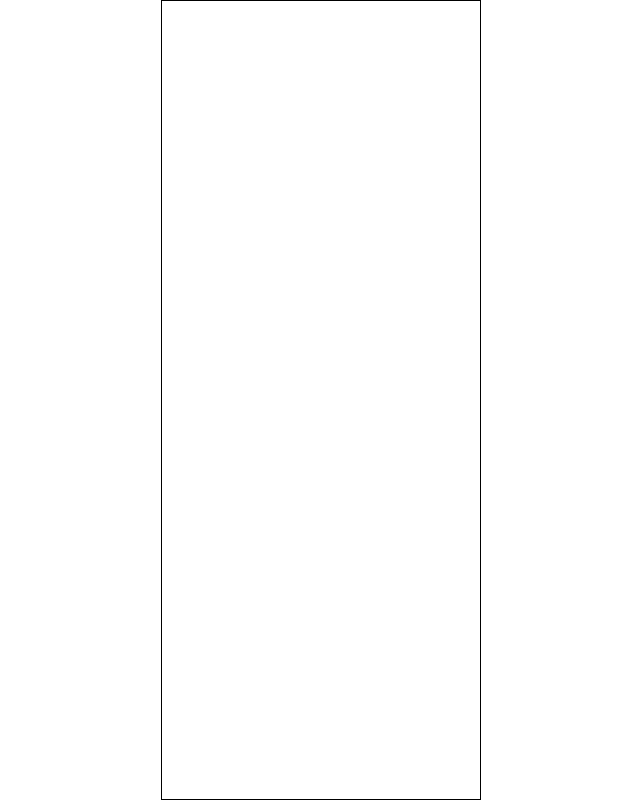
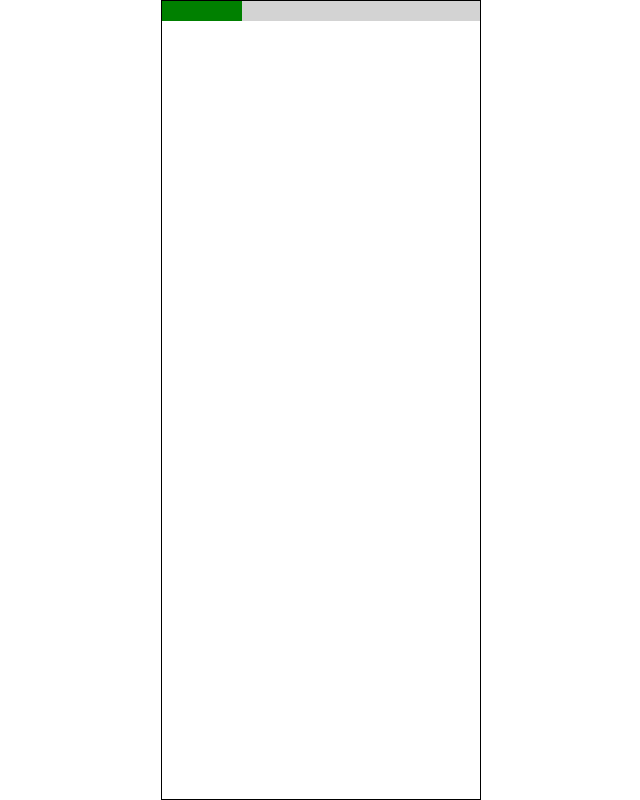
Before and after one commit to Gwasuwon-shot/Tutice_Client, a React (Vite) app: page /register-lesson in a window 1280 px wide. Shown: the whole page, without its empty margins (319-959 px from the left). Built offline with nearby package versions, Linux system fonts and the light colour scheme.

Commit message:
[ feat ] props 전달하여 프로그래스바 변경 로직 추가

```diff
--- a/src/components/common/ProgressBar.tsx
+++ b/src/components/common/ProgressBar.tsx
@@ -1,12 +1,39 @@
+import React from "react";
 import {styled} from 'styled-components';
 
-export default function ProgressBar() {
+interface ProgressBarProps {
+    progress : number;
+}
+
+
+export default function ProgressBar({ progress }: ProgressBarProps) {
+    const getColor = (progress:number) : string => {
+        if (progress === 25) return 'green';
+        if (progress === 50) return 'green';
+        if (progress === 75) return 'green';
+        if (progress === 100) return 'green';
+        return 'transparent';
+    }
+
+    const getWidth = (progress: number): string => {
+        return `${progress}%`;
+      };
+
     return (
         <ProgressBarWrapper>
-
+            <Progress width = {getWidth(progress)} color = {getColor(progress)} />
         </ProgressBarWrapper>
     )
 }
 
-const ProgressBarWrapper = styled.header`
+const ProgressBarWrapper = styled.div`
+    width: 100%;
+    height: 2rem;
+    background-color: lightgray;
 `
+
+const Progress = styled.div<{width: string; color: string}>`
+    height: 100%;
+    width: ${(props) => props.width};
+    background-color: ${(props)=>props.color};
+`
--- a/src/pages/RegisterLesson.tsx
+++ b/src/pages/RegisterLesson.tsx
@@ -1,10 +1,10 @@
 import ProgressBar from '../components/common/ProgressBar';
+import React from "react";
 
 export default function RegisterLesson() {
   return (
   <>
-    <ProgressBar />
-
+    <ProgressBar progress = {25} />
   </>
   );
 }
```
